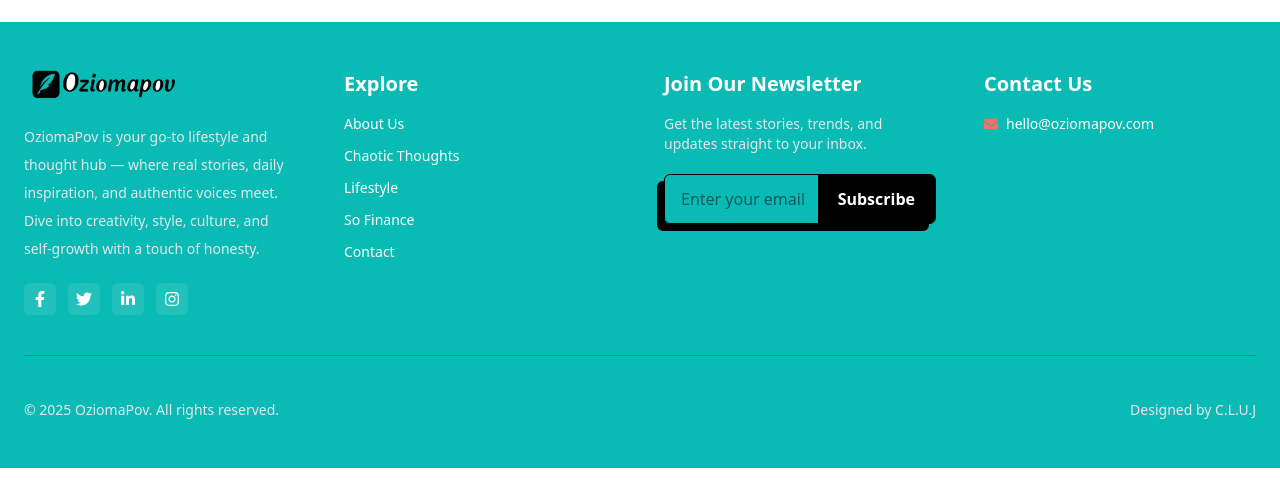
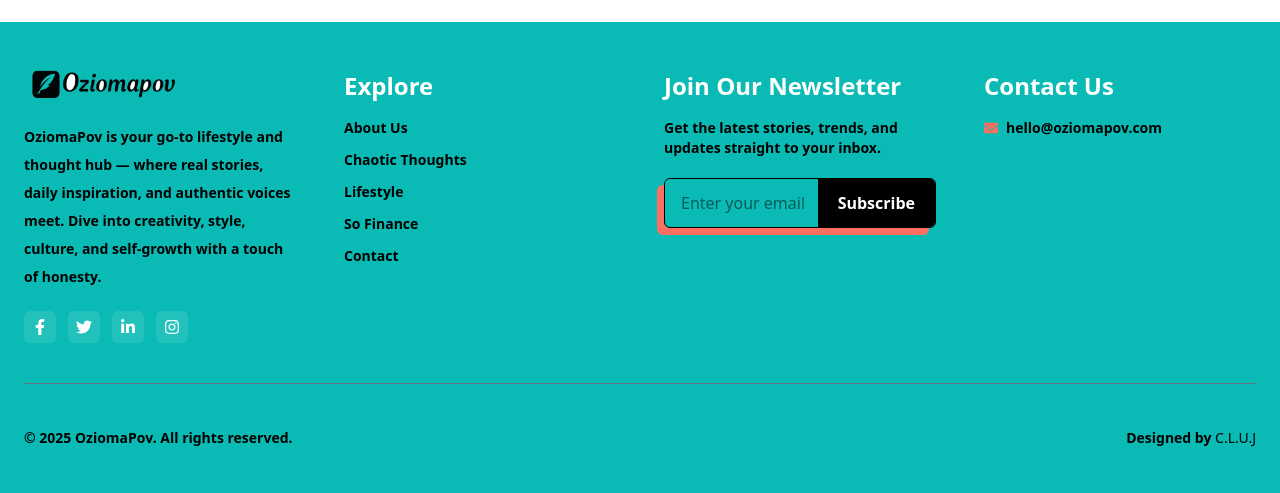
Before and after one commit to DeraJudy/Blog, a Next.js app: page / in a window 1280 px wide. Shown: the part 429-922 px from the top of the page. Before the commit the page ends 897 px from the top, so only its background shows below. Built offline with nearby package versions, Linux system fonts and the light colour scheme; no server answers; the database is empty.

Commit message:
Footer checked

```diff
--- a/Components/Footer.jsx
+++ b/Components/Footer.jsx
@@ -158,7 +158,7 @@ const Footer = () => {
               height={60}
             />
           </div>
-          <p className="text-sm text-gray-200 leading-7 mb-5">
+          <p className="text-sm text-black font-bold leading-7 mb-5">
             OziomaPov is your go-to lifestyle and thought hub — where real stories,
             daily inspiration, and authentic voices meet. Dive into creativity,
             style, culture, and self-growth with a touch of honesty.
@@ -198,8 +198,8 @@ const Footer = () => {
 
         {/* Explore */}
         <div className="text-left">
-          <h4 className="font-semibold text-xl mb-4 text-white">Explore</h4>
-          <ul className="space-y-3 text-sm">
+          <h4 className="font-extrabold text-2xl mb-4 text-white">Explore</h4>
+          <ul className="space-y-3 text-sm text-black font-bold">
             <li>
               <Link href="/about" className="hover:text-[#FF6F61]">
                 About Us
@@ -230,15 +230,15 @@ const Footer = () => {
 
         {/* Newsletter */}
         <div className="text-left">
-          <h4 className="font-semibold text-xl mb-4 text-white">
+          <h4 className="font-extrabold text-2xl mb-4 text-white">
             Join Our Newsletter
           </h4>
-          <p className="text-sm text-gray-200 mb-5">
+          <p className="text-sm text-black font-bold mb-5">
             Get the latest stories, trends, and updates straight to your inbox.
           </p>
           <form
             onSubmit={OnSubmitHandler}
-            className="flex items-center border border-black shadow-[-7px_7px_0px_#000000] rounded-md overflow-hidden"
+            className="flex items-center border border-black shadow-[-7px_7px_0px_#FF6F61] rounded-md overflow-hidden"
           >
             <input
               onChange={(e) => setEmail(e.target.value)}
@@ -259,8 +259,8 @@ const Footer = () => {
 
         {/* Contact Info */}
         <div className="text-left">
-          <h4 className="font-semibold text-xl mb-4 text-white">Contact Us</h4>
-          <ul className="space-y-3 text-sm">
+          <h4 className="font-extrabold text-2xl mb-4 text-white">Contact Us</h4>
+          <ul className="space-y-3 font-bold text-black text-sm">
             {/* <li className="flex items-center gap-2">
               <FaPhone className="text-[#FF6F61]" />
               <Link href="tel:08067593064" className="hover:text-[#FF6F61]">
@@ -268,7 +268,7 @@ const Footer = () => {
               </Link>
             </li> */}
             <li className="flex items-center gap-2">
-              <FaEnvelope className="text-[#FF6F61]" />
+              <FaEnvelope className="text-[#FF6F61] font-bold" />
               <Link
                 href="mailto:hello@oziomapov.com"
                 className="hover:text-[#FF6F61]"
@@ -283,7 +283,7 @@ const Footer = () => {
       {/* Bottom Bar */}
       <div
         className="max-w-7xl mx-auto mt-6 pt-5 flex flex-col sm:flex-row
-        justify-between items-start sm:items-center text-xs sm:text-sm text-gray-200"
+        justify-between items-start sm:items-center text-xs sm:text-sm text-black font-bold"
       >
         <p>© 2025 OziomaPov. All rights reserved.</p>
         <p className="mt-3 sm:mt-0">
```
